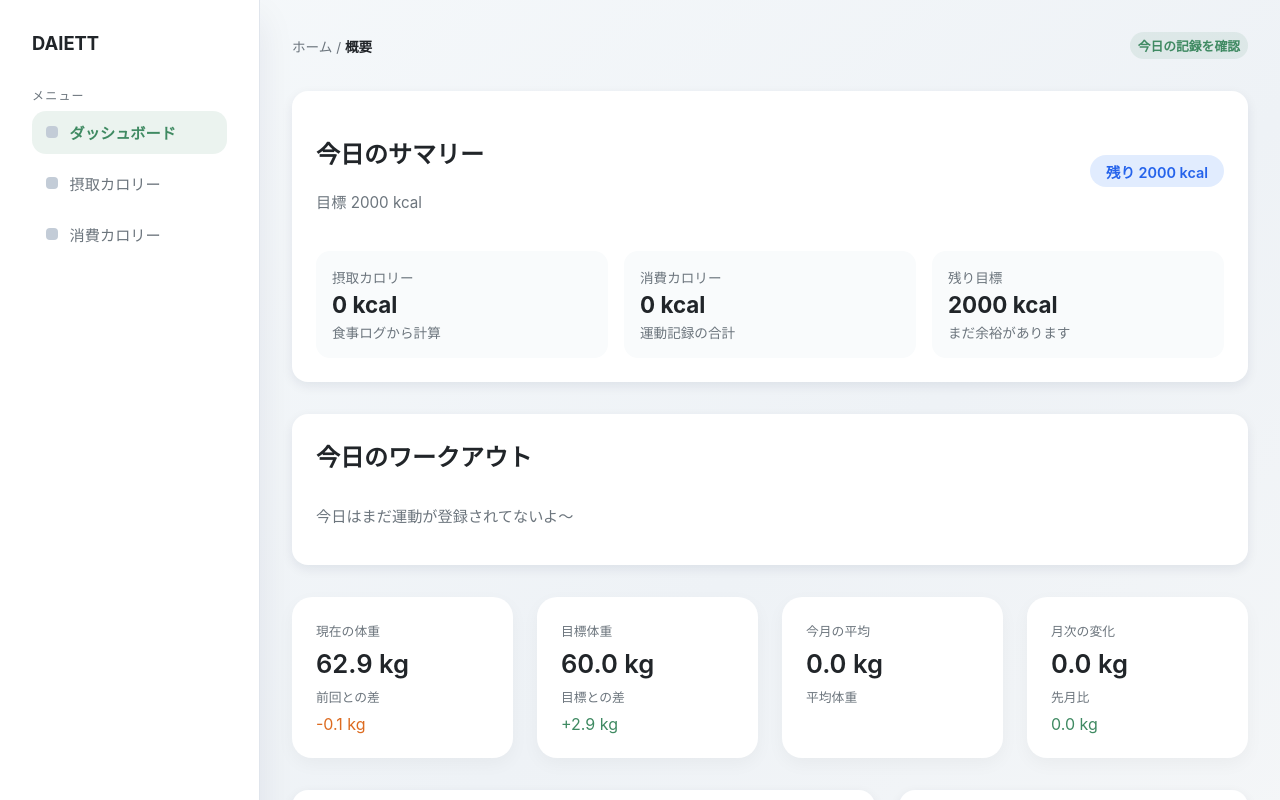
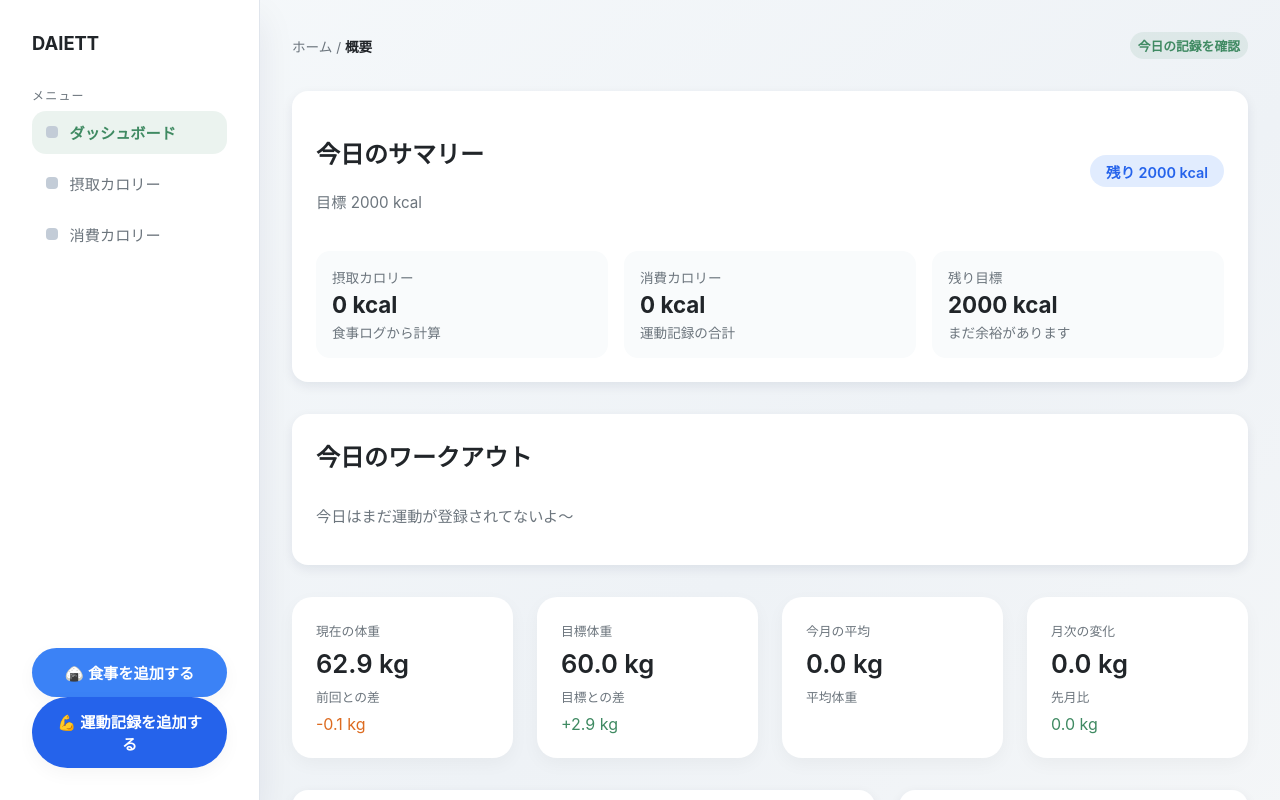
Before and after one commit to kazukittin/Daiett_App, a React app in the folder frontend/: page / in a window 1280 px wide. Shown: the top 800 px of the page. Built offline with nearby package versions, Linux system fonts and the light colour scheme; the HTML template or start-up script is replaced by a standard one.

Commit message:
Fix sidebar height and sticky layout

```diff
--- a/frontend/src/styles/global.css
+++ b/frontend/src/styles/global.css
@@ -296,6 +296,11 @@ a {
   flex-direction: column;
   gap: var(--spacing-xl);
   box-shadow: var(--shadow-card);
+  height: 100vh;
+  position: sticky;
+  top: 0;
+  flex-shrink: 0;
+  overflow-y: auto;
 }
 
 .sidebar-logo {
@@ -791,6 +796,10 @@ a {
     box-shadow: none;
     border-right: none;
     border-bottom: 1px solid var(--color-border);
+    height: auto;
+    position: static;
+    top: auto;
+    overflow: visible;
   }
 }
 
```
